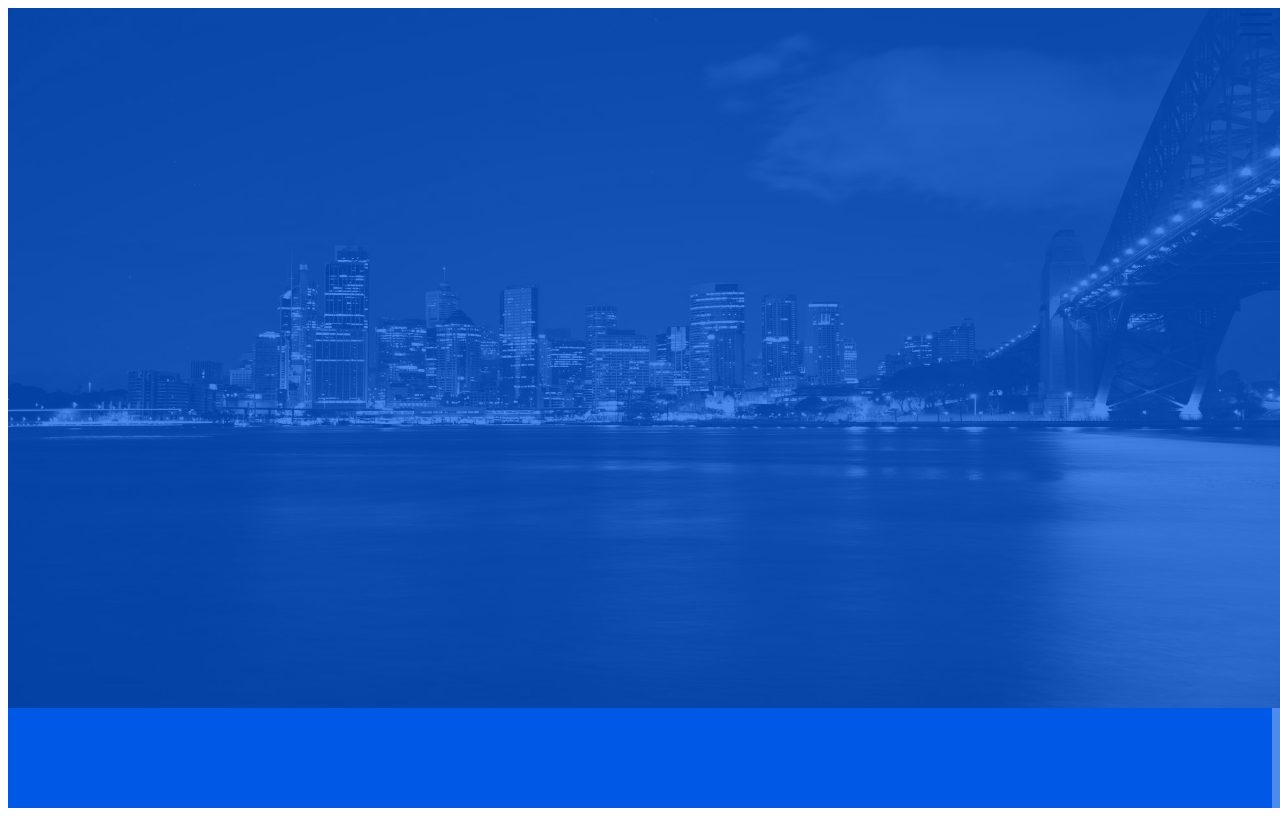
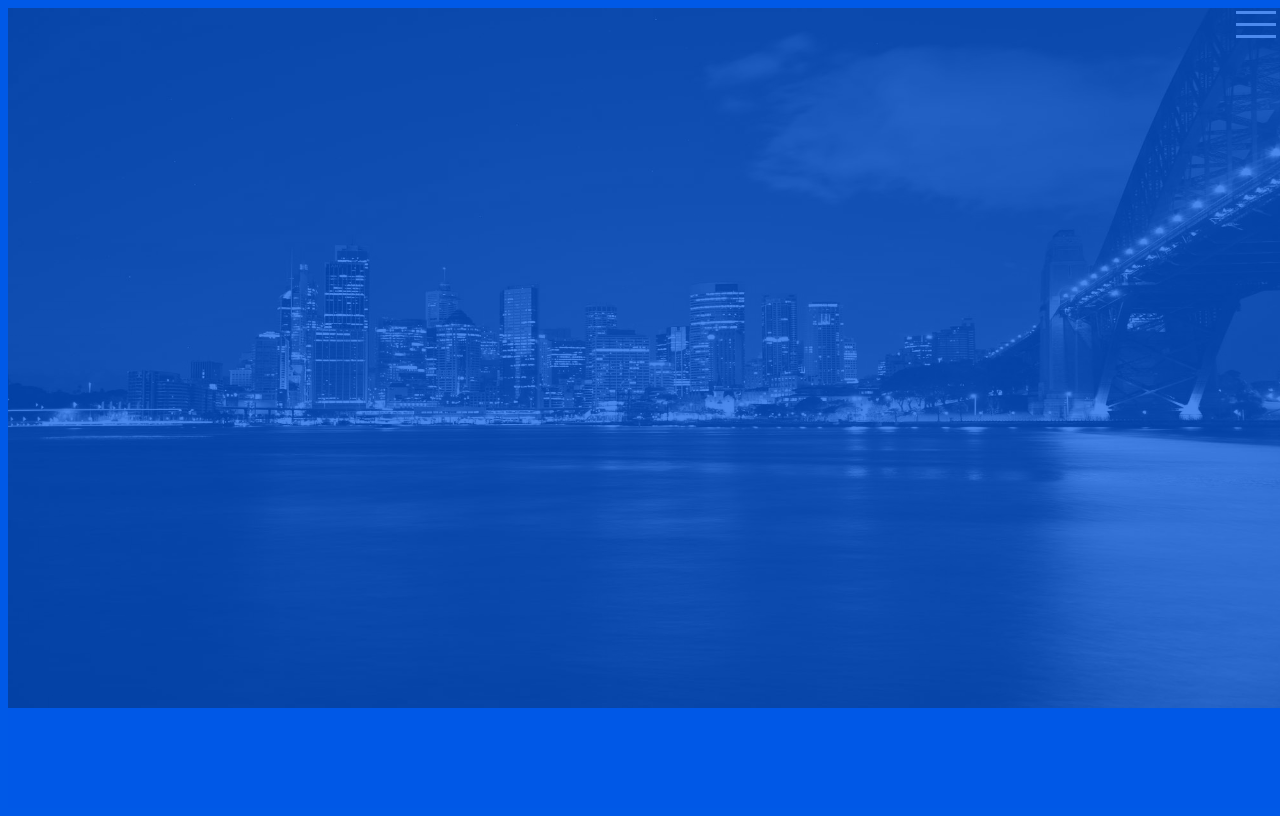
Before and after one commit to jshields123/chris_personal_site, a Next.js app: page / in a window 1280 px wide. Built offline with nearby package versions, Linux system fonts and the light colour scheme.

Commit message:
adjusted nav bar color

```diff
--- a/app/components/IntroSection/IntroSection.jsx
+++ b/app/components/IntroSection/IntroSection.jsx
@@ -6,7 +6,7 @@ import { ImageOverlay } from "../ImageOverlay";
 
 const IntroSection = () => {
   const isMobile = useScreenSize();
-  console.log(isMobile);
+
   return (
     <div>
       <ImageOverlay
--- a/app/components/Navbar/Navbar.jsx
+++ b/app/components/Navbar/Navbar.jsx
@@ -10,7 +10,14 @@ const Navbar = (isMobile) => {
   return (
     <div>
       <div className={styles.hamburger}>
-        {isMobile && <Hamburger toggled={isMenuOpen} toggle={setIsMenuOpen} />}
+        {isMobile && (
+          <Hamburger
+            size={40}
+            color="white"
+            toggled={isMenuOpen}
+            toggle={setIsMenuOpen}
+          />
+        )}
       </div>
       {isMenuOpen && (
         <nav className={styles.navbar}>
--- a/app/components/Navbar/Navbar.module.css
+++ b/app/components/Navbar/Navbar.module.css
@@ -1,6 +1,6 @@
 .navbar {
   align-items: center;
-  background-color: white;
+  background-color: var(--blue-color);
   display: flex;
   flex-direction: column;
   gap: 40px;
@@ -20,10 +20,10 @@
 }
 
 .text {
-  color: black;
+  color: white;
   font-family: "Roboto", Helvetica, sans-serif;
-  font-size: 16px;
-  font-weight: 500;
+  font-size: 30px;
+  font-weight: 400;
   line-height: 20px;
   text-decoration: none;
 }
@@ -31,6 +31,6 @@
 .ul {
   display: flex;
   flex-direction: column;
-  gap: 40px;
+  gap: 60px;
   list-style: none;
 }
--- a/app/layout.js
+++ b/app/layout.js
@@ -1,6 +1,8 @@
 import "./globals.css";
 import { Roboto } from "next/font/google";
 import { ScreenSizeProvider } from "./providers/ScreenSizeProvider";
+
+import styles from "./page.module.css";
 
 const roboto = Roboto({
   subsets: ["latin"],
@@ -16,7 +18,7 @@ export const metadata = {
 
 export default function RootLayout({ children }) {
   return (
-    <html lang="en">
+    <html className={styles.html} lang="en">
       <body className={`${roboto.variable}`}>
         <ScreenSizeProvider>{children}</ScreenSizeProvider>
       </body>
--- a/app/page.module.css
+++ b/app/page.module.css
@@ -4,6 +4,6 @@
   align-items: center;
 }
 
-.page {
+.html {
   background-color: var(--blue-color);
 }
```
